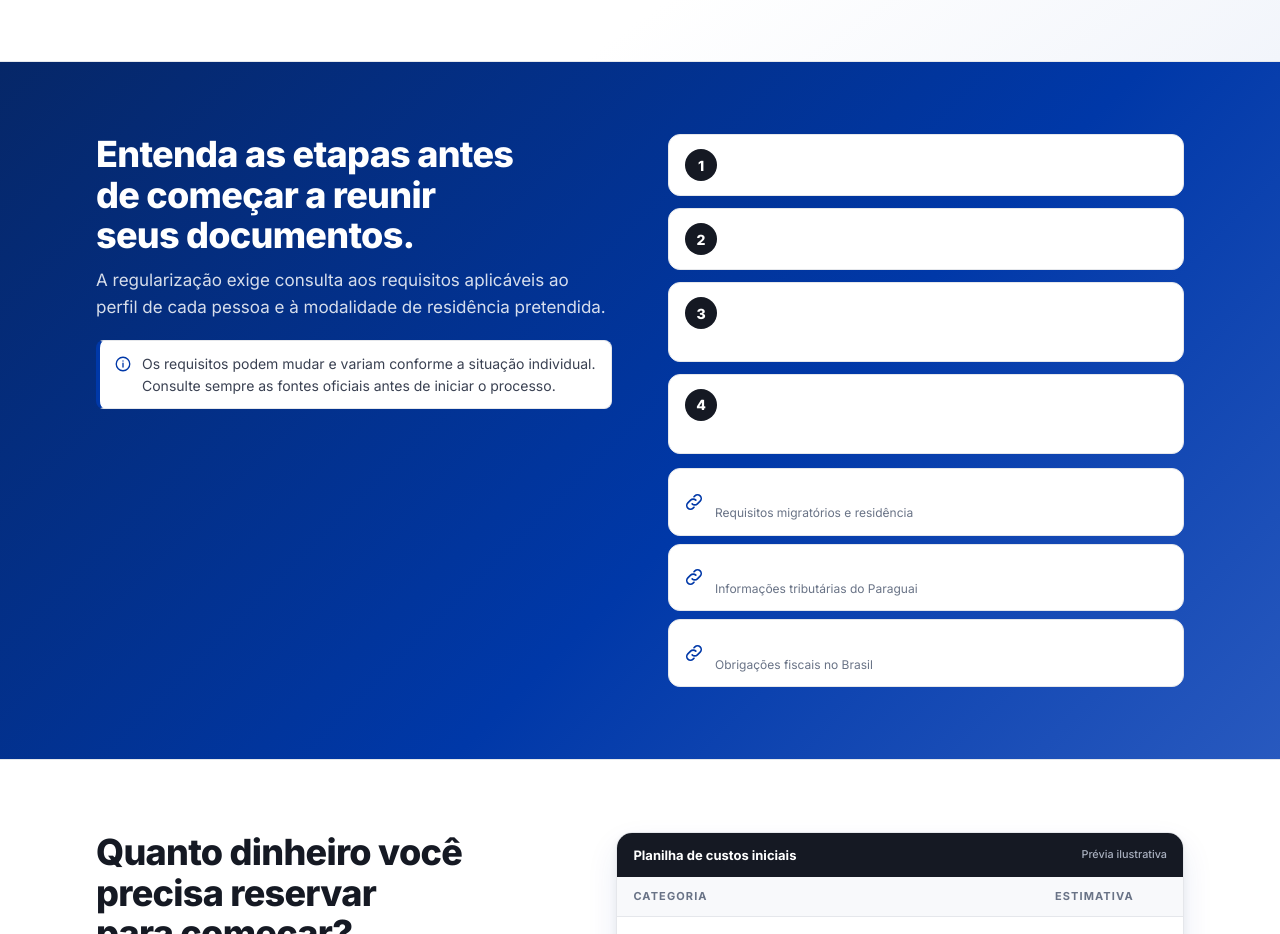
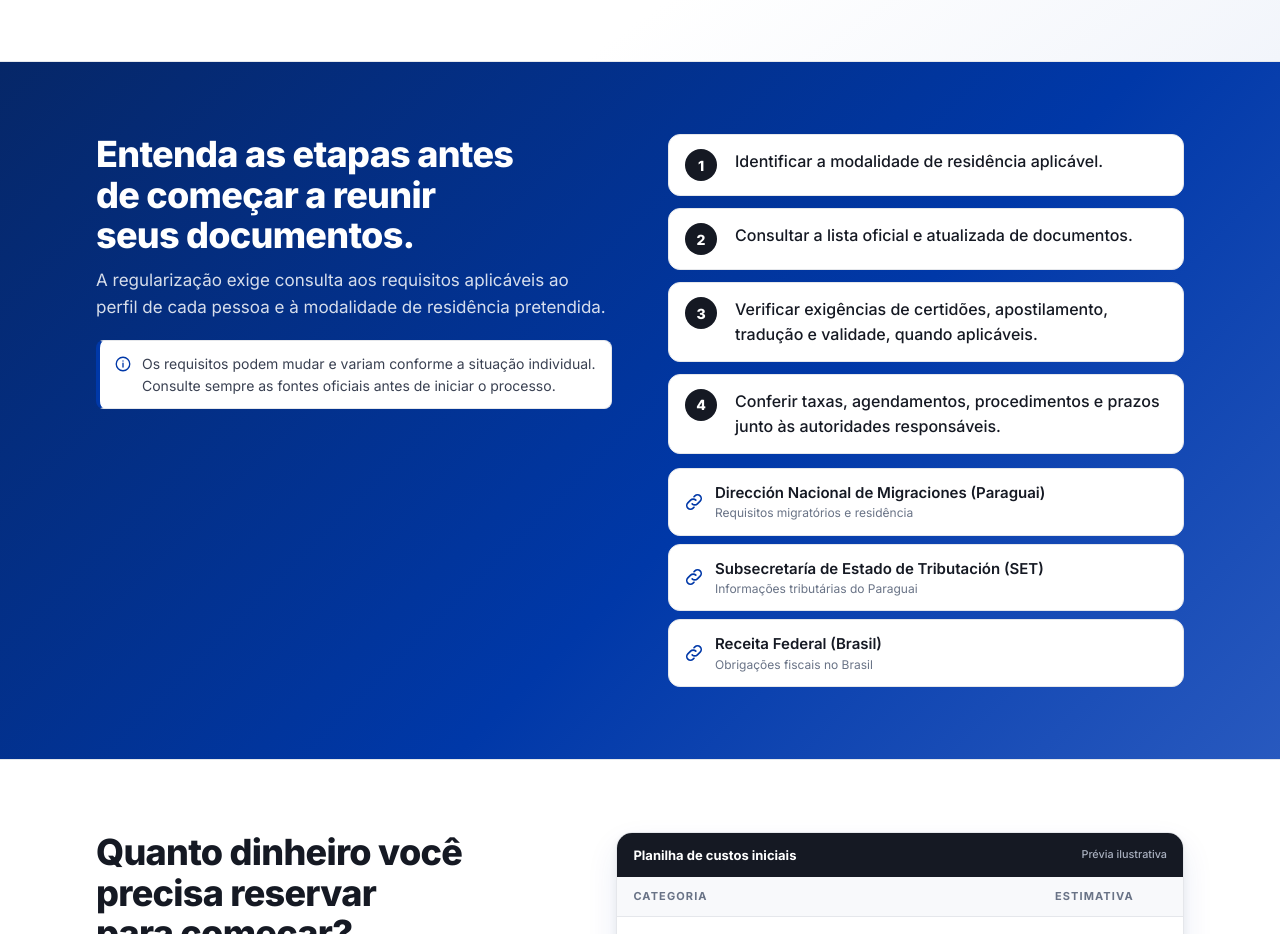
Before and after one commit to eduardoftn1/DSL, a React (Vite) app: page / in a window 1280 px wide. Shown: the part 4860-5794 px from the top of the page. Built offline with nearby package versions, Linux system fonts and the light colour scheme.

Commit message:
o texto dos seguintes botoes estao invisiveis: Identificar a modalid...
Gerado pelo Zenly.

```diff
--- a/src/styles.css
+++ b/src/styles.css
@@ -174,6 +174,8 @@ svg.i{width:22px;height:22px;flex:none;fill:none;stroke:currentColor;stroke-widt
 .links a:hover{border-color:var(--fg)}
 .links a small{display:block;font-weight:400;color:var(--muted);font-size:12px}
 .links svg{color:var(--blue)}
+.theme-blue .steps li,
+.theme-blue .links a{color:var(--fg)}
 
 /* planilha */
 .fin-grid{display:grid;gap:28px;align-items:start}
```
